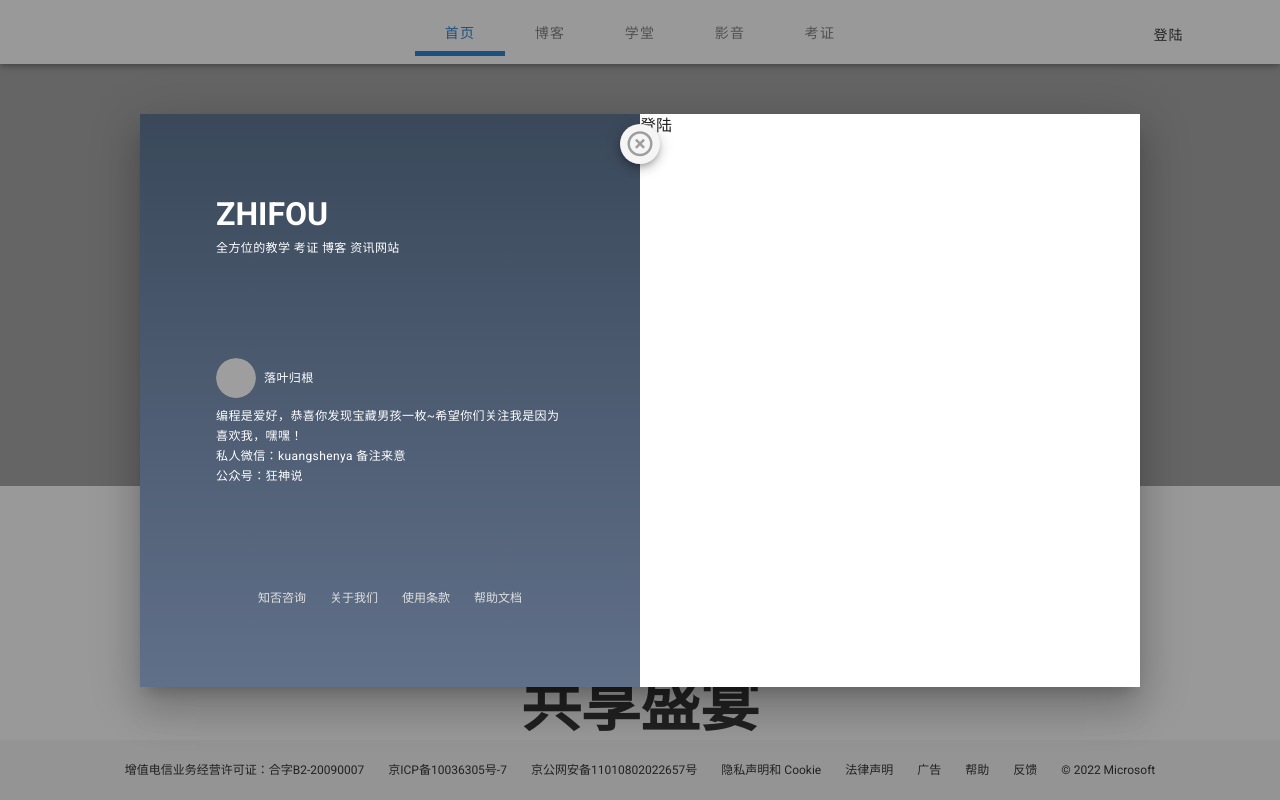
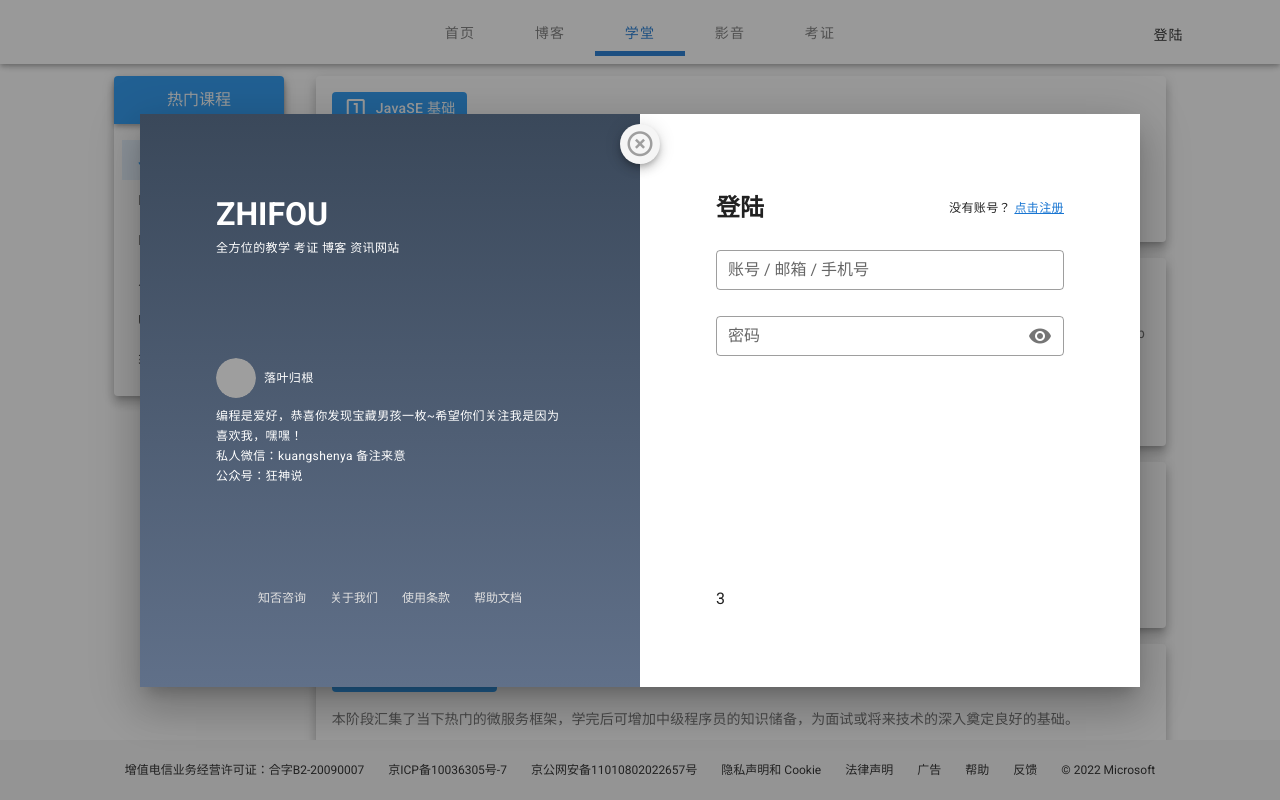
Before and after one commit to YUUKUMOTATSU/vue2-zhifou, a Vue app: page /#/school in a window 1280 px wide. Before the commit this address led to /#/. Shown: the top 800 px of the page. Built offline with nearby package versions, Linux system fonts and the light colour scheme; grey boxes are pictures that could not be loaded.

Commit message:
登陆注册对话框 - 登陆窗口 - 上

```diff
--- a/src/components/LoginRegisterDialog.vue
+++ b/src/components/LoginRegisterDialog.vue
@@ -65,8 +65,42 @@
                         tile
                         width="500"
                         height="573"
+                        class="pa-16 d-flex flex-column"
                     >
-                        登陆
+                        <!--  标题 -->
+                        <v-container class="d-flex align-center">
+                            <h2>登陆</h2>
+                            <span class="text-caption ml-auto">
+                                没有账号？
+                                <a href="">点击注册</a>
+                            </span>
+                        </v-container>
+                        <!-- 登陆区域 -->
+                        <v-container>
+                            <!-- 账号文本框 -->
+                            <v-text-field
+                                outlined
+                                dense
+                                v-model="login.account"
+                                label="账号 / 邮箱 / 手机号"
+                                placeholder="账号 / 邮箱 / 手机号"
+                            >
+                            </v-text-field>
+                            <!-- 密码输入框 -->
+                            <v-text-field
+                                outlined
+                                dense
+                                v-model="login.password.value"
+                                label="密码"
+                                placeholder="请输入账号密码"
+                                :type="login.password.showPW ? 'text' : 'password'"
+                                :append-icon="login.password.showPW ? 'mdi-eye-off' : 'mdi-eye'"
+                                @click:append="login.password.showPW = !login.password.showPW"
+                            >
+                            </v-text-field>
+                        </v-container>
+                        <!-- 其他登陆方式 -->
+                        <v-container class="mt-auto">3</v-container>
                     </v-card>
                 </v-window-item>
                 <v-window-item :value="2">
@@ -98,7 +132,14 @@ export default {
         show: true, // 显示隐藏对话框
         step: 1,
         recAutoor: {}, // 推荐博主
-        footerLinks: [] // 脚部链接
+        footerLinks: [], // 脚部链接
+        login: {
+            account: '',
+            password: {
+                value: '',
+                showPW: false
+            }
+        }
     }),
     created() {
         this.getFooterLinks()
@@ -113,6 +154,12 @@ export default {
         }
     },
     methods: {
+        // 展示密码
+        showPW() {
+            if (this.login.password.type == 'password') {
+                this.login.password.type == 'text'
+            }
+        },
         // 获取脚步链接
         getFooterLinks() {
             // 请求服务器 -- 获取脚部的链接
```
